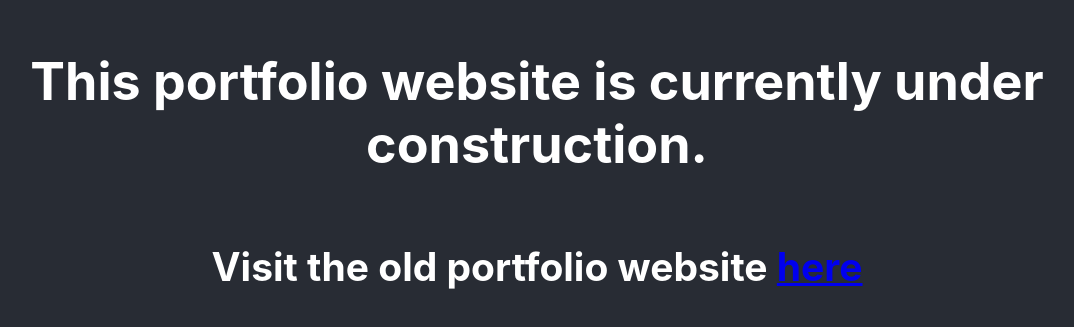
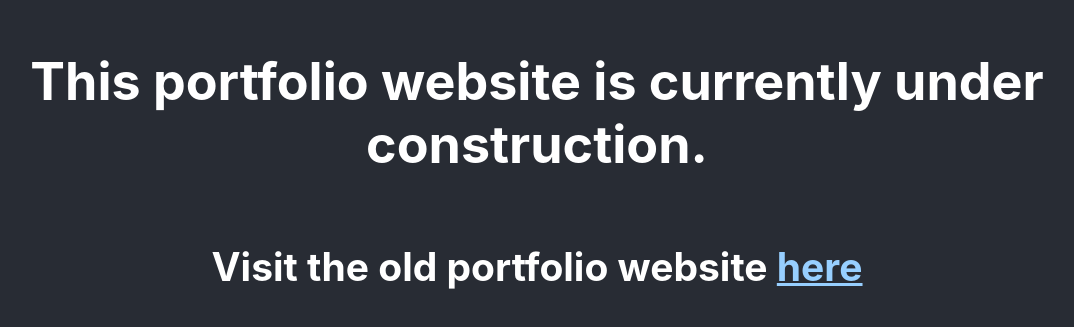
Before and after one commit to jsmndev/jsmn.dev, a React (Create React App) app: page / in a window 1280 px wide. Shown: the part 231-558 px from the top of the page, without its empty margins (103-1177 px from the left). Built offline with nearby package versions, Linux system fonts and the light colour scheme.

Commit message:
Changed the color of the a tag

```diff
--- a/src/App.js
+++ b/src/App.js
@@ -10,7 +10,9 @@ class App extends Component {
           <h1>This portfolio website is currently under construction.</h1>
           <h2>
             Visit the old portfolio website{" "}
-            <a href="https://jsmnglng.github.io">here</a>
+            <a href="https://jsmnglng.github.io" style={{ color: "#97cfff" }}>
+              here
+            </a>
           </h2>
         </header>
       </div>
```
